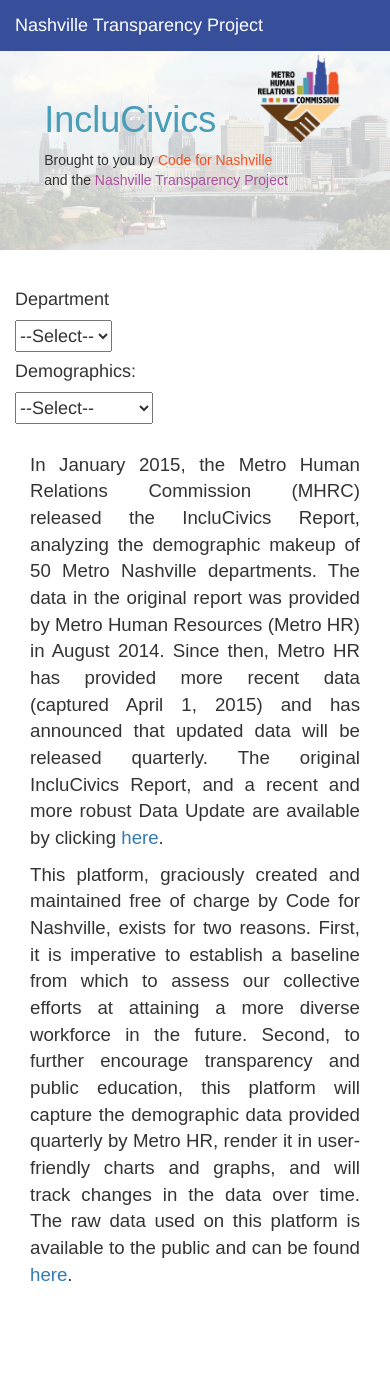
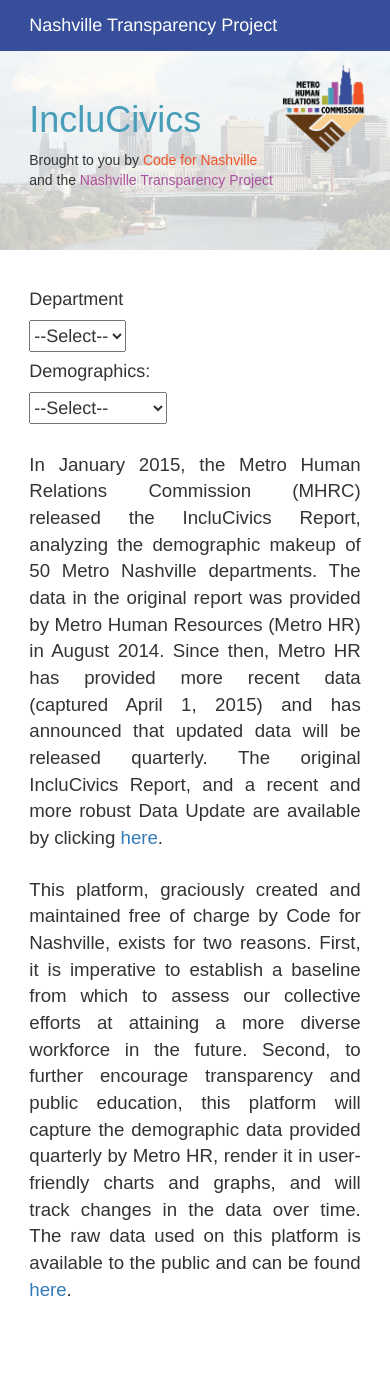
Before and after one commit to code-for-nashville/inclucivics, a Python web app: template ntp/app/templates/index.html in a window 390 px wide; the page is wider, and only the part inside the window is pictured. Shown: the top 1375 px of that part. Run offline with Jinja, Linux system fonts and the light colour scheme; the template is opened without the code that fills it, so the values that code supplies are empty; some libraries are stand-ins or nearby versions.

Commit message:
Tweaking CSS Styles

```diff
--- a/ntp/app/static/css/main.css
+++ b/ntp/app/static/css/main.css
@@ -15,6 +15,12 @@ p {
 	margin-right: auto;
 	margin-left: auto;
 	text-align: justify;
+	margin-bottom: 25px;
+}
+
+footer {
+	margin: 0 auto;
+	width: 85%;
 }
 
 .jumbotron {
@@ -47,7 +53,7 @@ p {
 .jumbotron img {
   position: absolute;
   right: 5px;
-  top: -40px;
+  top: -20px;
 }
 
 .loading {
@@ -61,6 +67,11 @@ p {
 
 .navbar {
 	background-color:#374F9A;
+	padding-left: 7.5%;
+}
+
+.navbar-brand {
+	padding-left: 0;
 }
 
 .navbar-brand, .navbar-brand:hover {
@@ -75,6 +86,10 @@ p {
 	margin-right: auto;
 	margin-left: auto;
 	text-align: justify;
+}
+
+.header-text {
+	padding: 0;
 }
 
 #graph-filters {
@@ -96,6 +111,15 @@ p {
 	min-width: 600px;
 }
 
+.container {
+	padding: 0;
+	width: 85%;
+}
+
+#about-message {
+	padding: 0;
+}
+
 #main-content h4 {
 	color:#374F9A;
 }
@@ -104,16 +128,16 @@ p {
 	color:#AB509E;
 }
 
-@media (max-width: 900px) {
+@media (max-width: 991px) {
   .jumbotron img {
-    right: 20px;
+    width: 35%;
   }
 }
 
 @media (max-width: 760px) {
   .jumbotron img {
     width: 25%;
-    top: 0;
+    top: -25px;
   }
 
   .jumbotron {
@@ -134,8 +158,9 @@ p {
   }
 }
 
-@media (max-width: 420px) {
+@media (max-width: 480px) {
   .jumbotron img {
-    top: -45px;
+    top: -35px;
+    right: -5px;
   }
 }
```
